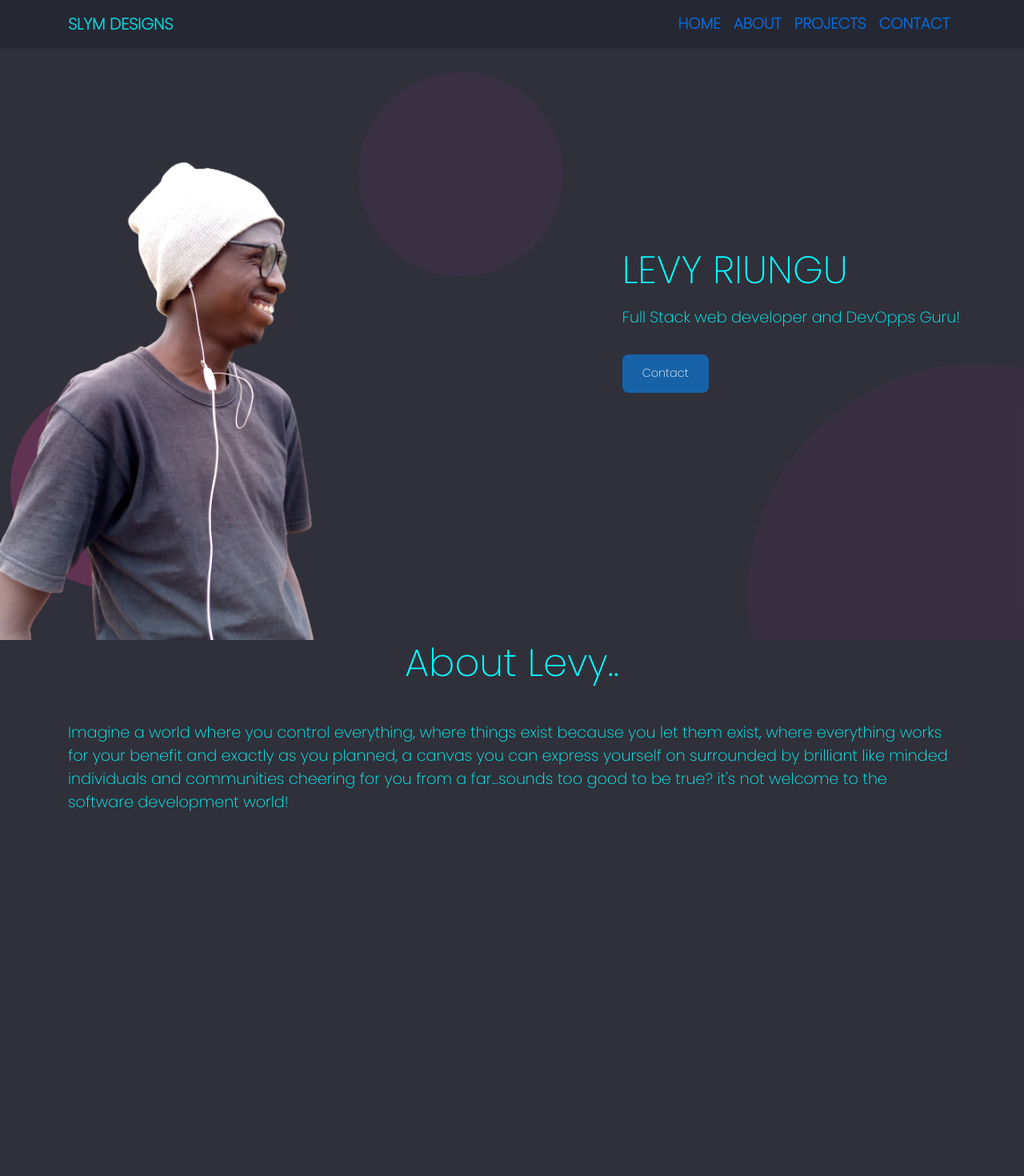
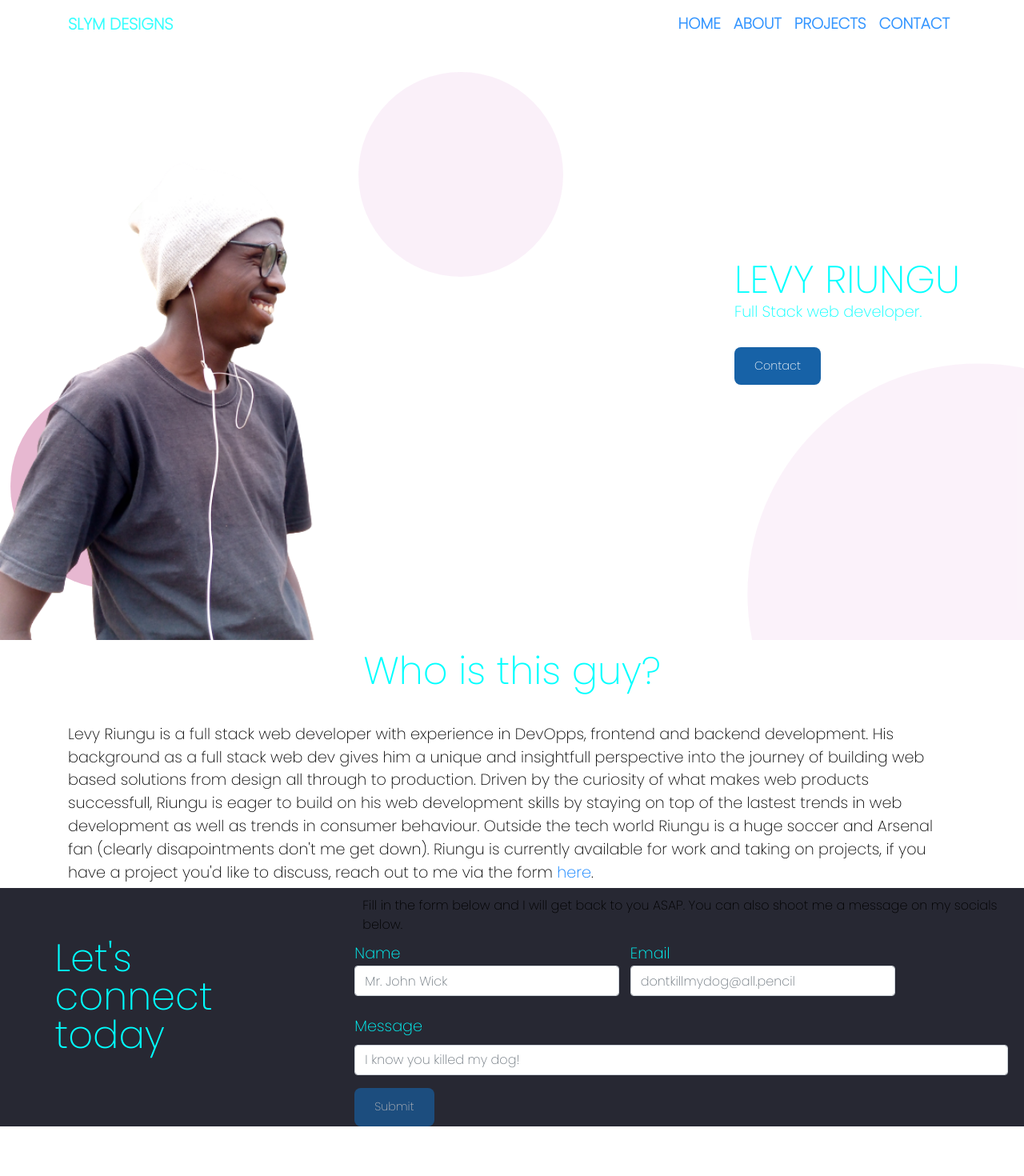
Before and after one commit to leskeylevy/portfolio, an Angular app: page / in a window 1280 px wide. Shown: the top 1470 px of the page at 80% size. After the commit the page ends 1413 px from the top, so only its background shows below. Built offline with nearby package versions, Linux system fonts and the light colour scheme.

Commit message:
added content

```diff
--- /dev/null
+++ b/src/app/gsap/core-animation.directive.ts
@@ -0,0 +1,28 @@
+import {ElementRef, EventEmitter, Input, Output  } from '@angular/core';
+import { TimelineMax } from 'gsap';
+
+export class CoreAnimationDirective {
+    @Input() duration = 1;
+    @Input() delay = 0;
+
+    // tslint:disable-next-line: no-output-native
+    @Output() complete: EventEmitter<null> = new EventEmitter();
+    @Output() reverseComplete: EventEmitter<null> = new EventEmitter();
+    protected timeline: TimelineMax;
+
+    constructor(protected element: ElementRef) {
+        this.timeline = new TimelineMax({
+            onComplete: _ => this.complete.emit(),
+            onReverseComplete: _ => this.reverseComplete.emit(),
+            paused: true,
+            reversed: true
+        });
+    }
+
+    protected animateIn()  {
+        if (this.timeline.isActive()) {
+            this.timeline.kill();
+        }
+        this.timeline.play();
+    }
+}
--- /dev/null
+++ b/src/app/gsap/fade-in-animation.directive.ts
@@ -0,0 +1,23 @@
+import { Directive, OnInit, OnDestroy, ViewContainerRef, ElementRef, Input, EventEmitter } from '@angular/core';
+import { TimelineMax } from 'gsap';
+import { CoreAnimationDirective } from './core-animation.directive';
+
+@Directive({
+    // tslint:disable-next-line: directive-selector
+    selector: '[fadeInAnimation]'
+  })
+export class FadeInAnimationDirective extends CoreAnimationDirective implements OnInit {
+    constructor(protected element: ElementRef) {
+      super(element);
+    }
+
+    ngOnInit() {
+      // perform animation
+      this.animateIn();
+    }
+
+    protected animateIn() {
+      this.timeline.from(this.element.nativeElement, this.duration, {opacity: '0', ease: 'Expo.easeInOut'}, this.delay);
+      super.animateIn();
+    }
+  }
--- a/src/app/home/home.component.html
+++ b/src/app/home/home.component.html
@@ -1,5 +1,5 @@
 <header>
-    <nav class="navbar navbar-expand-lg fixed-top" style="background-color: #242632;opacity: 0.8;">
+    <nav class="navbar navbar-expand-lg fixed-top" style="opacity: 0.8;">
         <div class="container"><a href="#" class="logo navbar-brand text-uppercase font-weight-bold">SLYM DESIGNS</a>
             <button style="color: cyan;" type="button" data-toggle="collapse" data-target="#navbarSupportedContent" aria-controls="navbarSupportedContent" aria-expanded="false" aria-label="Toggle navigation" class="navbar-toggler navbar-toggler-right"><i class="fa fa-bars"></i></button>
 
@@ -17,41 +17,76 @@
 </header>
 
 <section class=" home-main-section">
-    <div class="img-wrapper">
+    <div class="img-wrapper banner">
         <div class="landing-img"></div>
     </div>
-    <div class="call-to-action">
+    <div class="call-to-action call" >
         <h1 class="title">LEVY RIUNGU</h1>
-        <span class="sub-title">Full Stack web developer and DevOpps Guru!</span>
+        <span class="sub-title">Full Stack web developer.</span>
         <a href="#" class="btn">Contact</a>
     </div>
 </section>
-<div class="home-page-circle-1"></div>
-<div class="home-page-circle-2"></div>
-<div class="home-page-circle-3"></div>
+<!-- <div class="slider zlider1"></div>
+<div class="slider zlider2"></div> -->
+<div class="home-page-circle-1  slider1"></div>
+<div class="home-page-circle-2  slider2"></div>
+<div class="home-page-circle-3  slider3"></div>
 
 <section id="about" class=" container discover-main-section" >
 
    <div class="call-to-action">
-       <h1 class="title">About Levy..</h1>
+       <h1 class="title" style="line-height: 40px;">Who is this guy?</h1>
    </div> <br>
-   <div class="subtitle">
-       Imagine a world where you control everything, where things exist because you let them exist, where everything works for your benefit and exactly as you planned, a canvas you can express yourself on surrounded by brilliant like minded individuals and communities cheering for you from a far...sounds too good to be true? it's not welcome to the software development world!
+   <div class="subtitle" style="color: black;">
+       Levy Riungu is a full stack web developer with experience in DevOpps, frontend and backend development.
+       His background as a full stack web dev gives him a unique and insightfull perspective into the journey of building web based solutions from design all through to production.
+       Driven by the curiosity of what makes web products successfull, Riungu is eager to build on his web development skills by staying on top of the lastest trends in web development as well as trends in consumer behaviour.
+       Outside the tech world Riungu is a huge soccer and Arsenal fan (clearly disapointments don't me get down).
+       Riungu is currently available for work and taking on projects, if you have a project you'd like to discuss, reach out to me via the form <a href="#contact">here</a>.
    </div>
 
 
 </section>
 
-<section id="projects" class="container projects-section">
-    <h1 class="title">Projects</h1>
+<!-- <section id="projects" class="container projects-section">
+    <h1 class="title" style="top: 10%;">Projects</h1>
     <div>
         Lorem ipsum dolor, sit amet consectetur adipisicing elit. Dicta ad maxime ipsum rem a totam libero pariatur nesciunt laudantium, voluptatibus eveniet tempore, nihil blanditiis explicabo minus cumque temporibus! Consectetur, modi?
     </div>
+</section> -->
+
+<section id="contact"  style="background-color: #272833;">
+    <div style="display: flex; justify-content: center;margin: 5px;">
+        <div class="right"  >
+            <h1 class="title" style="line-height: 48px;top: 20px;margin: 15%;"> Let's connect today</h1>
+        </div>
+        <div class="col-md-8">
+            <div style="font-size: medium;color: black;margin: 10px;">
+                Fill in the form below and I will get back to you ASAP. You can also shoot me a message on my socials below.
+            </div>
+            <form [formGroup]="contactForm" (ngSubmit)="onSubmit()">
+                <div class="form-row">
+                    <div class="form-group col-5">
+                        <label for="name">Name<input type="text" formControlName="name" placeholder="Mr. John Wick" class="form-control"></label>
+
+                        <div *ngIf="submitted && f.name.errors" class="invalid-feedback">
+                            <div *ngIf="f.name.errors.required">Name is required!</div>
+                        </div>
+                    </div>
+                    <div class="form-group col-5">
+                        <label for="email">Email <input type="text" formControlName="email" placeholder="dontkillmydog@all.pencil" class="form-control"></label>
+
+                    </div>
+                </div>
+                <div class="form-group">
+                    <label for="message">Message</label>
+                    <input type="text" placeholder="I know you killed my dog!" formControlName="message" class="form-control">
+                </div>
+            </form>
+            <button  class="btn" [disabled]="contactForm.invalid" type="submit">Submit</button>
+        </div>
+
+    </div>
+
+
 </section>
-
-<section id="contact" class="container contact-section">
-    <h1 class="title">Contact Levy</h1>
-</section>
-<footer class="fixed" style="background-color: #26272e;">
-    <div>copyright@2020 leskey levy</div>
-</footer>
--- a/src/app/home/home.component.scss
+++ b/src/app/home/home.component.scss
@@ -14,12 +14,16 @@
     font-weight: 500;
     font-size: 3rem;
     margin-bottom: 1rem;
-    margin-top: 0;
+    margin-top: 19px;
+    // color: #26272e;
+    line-height: 24px;
 }
 .sub-title {
     font-weight: 500;
     font-size: 1.2rem;
     margin-bottom: 2rem;
+    line-height: 24px;
+
 }
 .btn {
     color: white;
@@ -73,6 +77,7 @@
     background-attachment: fixed;
     bottom: 5vw;
     left: 1vw;
+    z-index: -1;
 }
 
 .home-page-circle-2 {
@@ -106,9 +111,28 @@
     background-attachment: fixed;
 }
 
-.discover-main-section {
-    height: 87vh;
+.slider {
+    position: absolute;
+    top: 0;
+    left: 0;
+    right: 0;
+    bottom: 0;
+    width: 50%;
+    height: 100%;
+    z-index: -20;
 }
+.zlider1 {
+    background: linear-gradient(to left, #272833, #272833);
+}
+.zlider2 {
+    background: linear-gradient(to right, #272833, #272833);
+    // left: 50%;
+}
+
+
+// .discover-main-section {
+//     height: 87vh;
+// }
 
 .discover-main-section h1 {
     display: flex;
--- a/src/app/home/home.component.ts
+++ b/src/app/home/home.component.ts
@@ -1,5 +1,6 @@
 import { Component, OnInit } from '@angular/core';
-import { gsap } from 'gsap';
+import { FormBuilder, FormGroup, Validators } from '@angular/forms';
+// import { TimelineMax, Power2 } from 'gsap';
 
 @Component({
   selector: 'app-home',
@@ -8,9 +9,31 @@ import { gsap } from 'gsap';
 })
 export class HomeComponent implements OnInit {
 
-  constructor() { }
 
-  ngOnInit(): void {
+
+contactForm: FormGroup;
+submitted = false;
+
+constructor(private fb: FormBuilder) { }
+
+ngOnInit(): void {
+
+  this.contactForm = this.fb.group({
+    name: ['', Validators.required],
+    email: ['', Validators.required],
+    message: ['', Validators.required]
+  });
+
+
+
+  }
+
+  get f()  {
+    return this.contactForm.controls;
+  }
+
+  onSubmit() {
+    this.submitted = true;
   }
 
 }
--- a/src/index.html
+++ b/src/index.html
@@ -10,7 +10,8 @@
 <link rel="stylesheet" href="https://stackpath.bootstrapcdn.com/bootstrap/4.5.2/css/bootstrap.min.css" integrity="sha384-JcKb8q3iqJ61gNV9KGb8thSsNjpSL0n8PARn9HuZOnIxN0hoP+VmmDGMN5t9UJ0Z" crossorigin="anonymous">
 
 </head>
-<body style="background-color: #2f303a;">
+<body >
+  <!-- style="background-color: #2f303a;" -->
   <app-root></app-root>
   <!-- Bootstrap JS Requirements -->
   <script src="https://use.fontawesome.com/56190e3603.js"></script>
--- a/src/styles.scss
+++ b/src/styles.scss
@@ -7,7 +7,7 @@
 body {
     padding: 0;
     margin: 0;
-    background-color: #272833;
+    // background-color: #272833;
     font-family: 'Poppins', sans-serif;
     font-size: 1.2rem;
     color: cyan;
```
Also changed, not shown: src/app/app.module.ts (+6 -2 lines), src/assets/images/svg.png (added).
